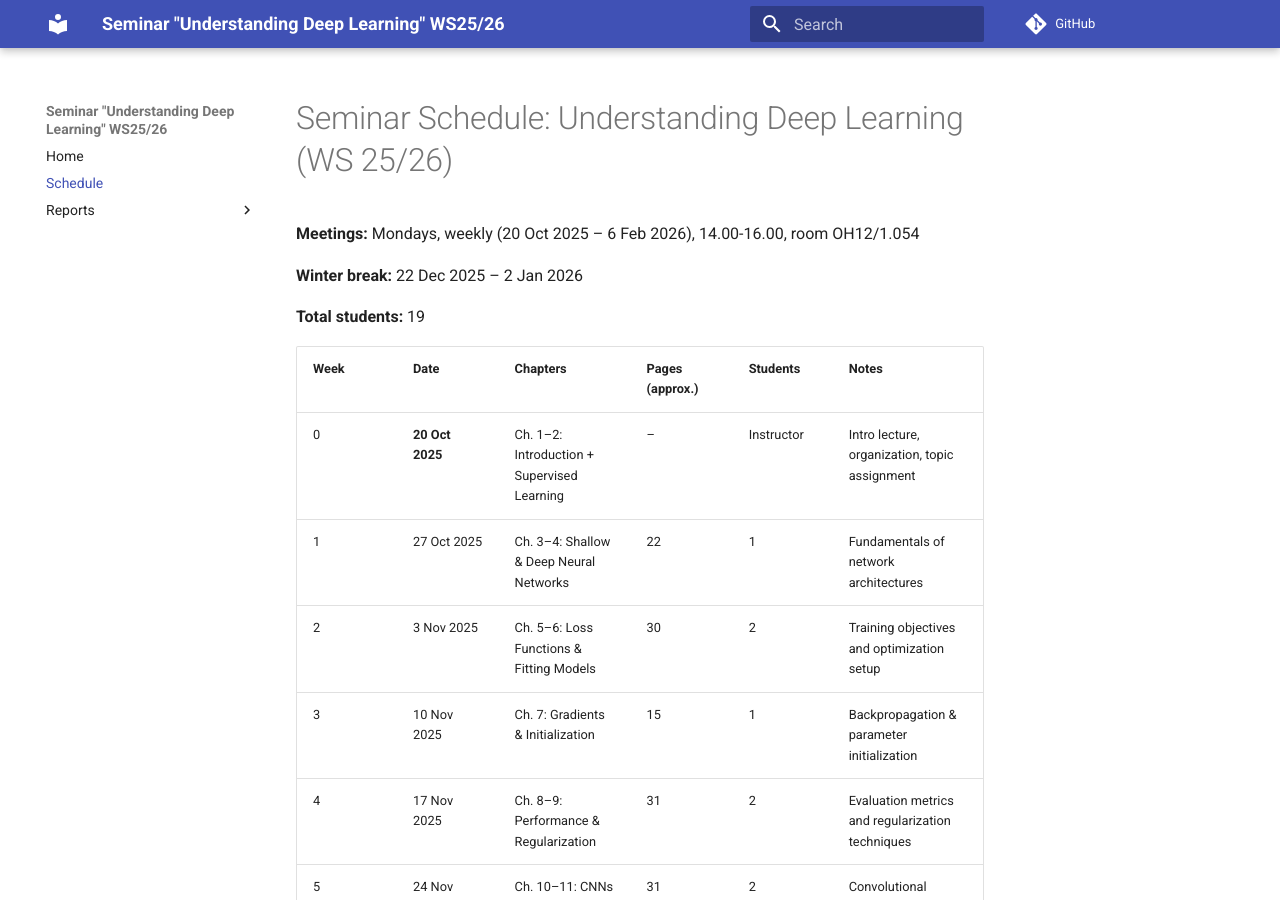
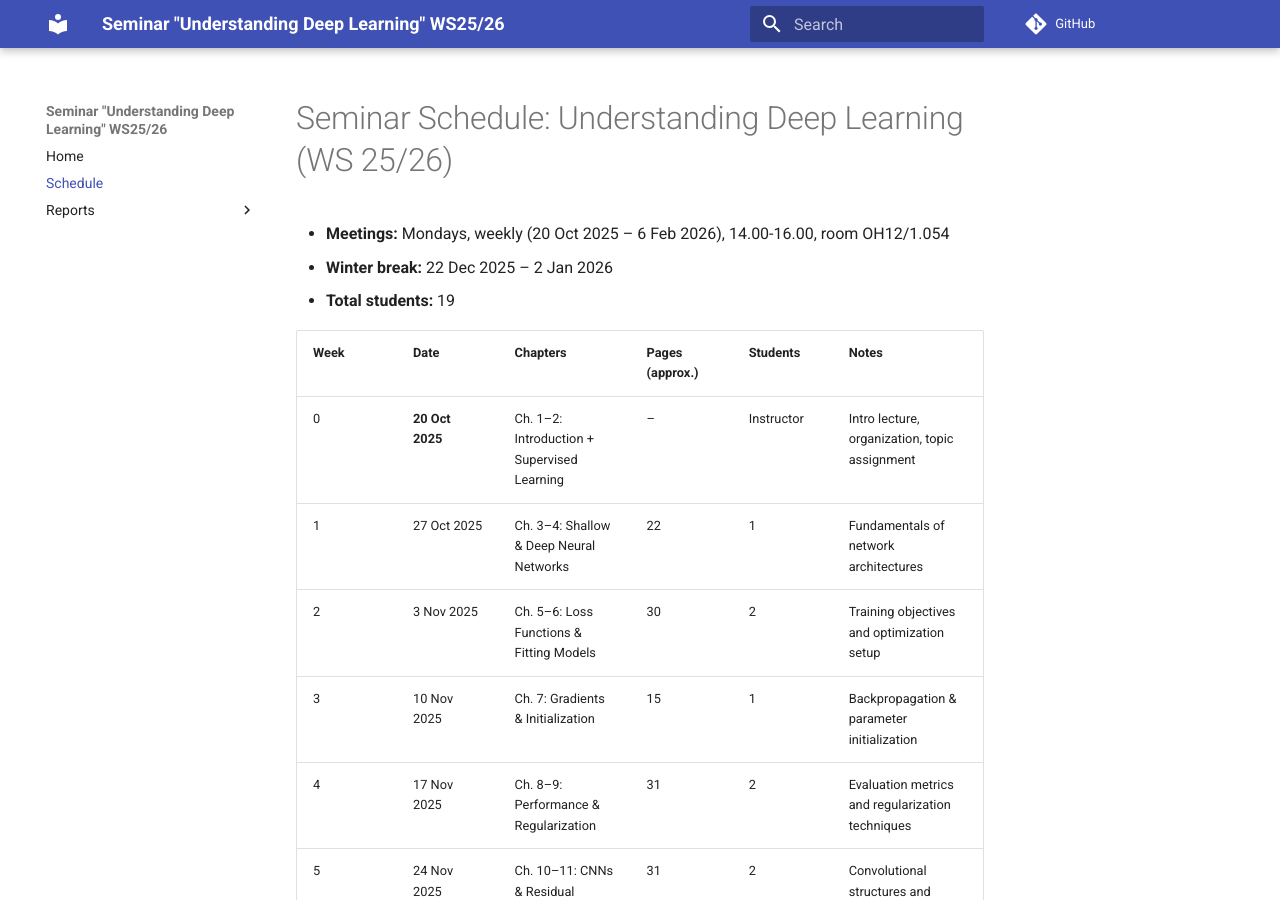
Before and after one commit to link-er/seminar_UDL_wise2526, an MkDocs documentation site: the page built from docs/schedule.md, in a window 1280 px wide and 900 px high. Built offline with MkDocs 1.6.1 and Material for MkDocs 9.7.7, drawn with Linux system fonts in a browser that asks for light colours; comment, search, counter and statistics services are not loaded.

```diff
--- a/docs/schedule.md
+++ b/docs/schedule.md
@@ -1,10 +1,8 @@
 # Seminar Schedule: Understanding Deep Learning (WS 25/26)
 
-**Meetings:** Mondays, weekly (20 Oct 2025 – 6 Feb 2026), 14.00-16.00, room OH12/1.054
-
-**Winter break:** 22 Dec 2025 – 2 Jan 2026
-
-**Total students:** 19
+- **Meetings:** Mondays, weekly (20 Oct 2025 – 6 Feb 2026), 14.00-16.00, room OH12/1.054
+- **Winter break:** 22 Dec 2025 – 2 Jan 2026
+- **Total students:** 19
 
 
 | Week | Date | Chapters | Pages (approx.) | Students | Notes |
```
Also changed, not shown: docs/index.md (+1 -1 lines), docs/report_template.md (renamed from report_template.md).
